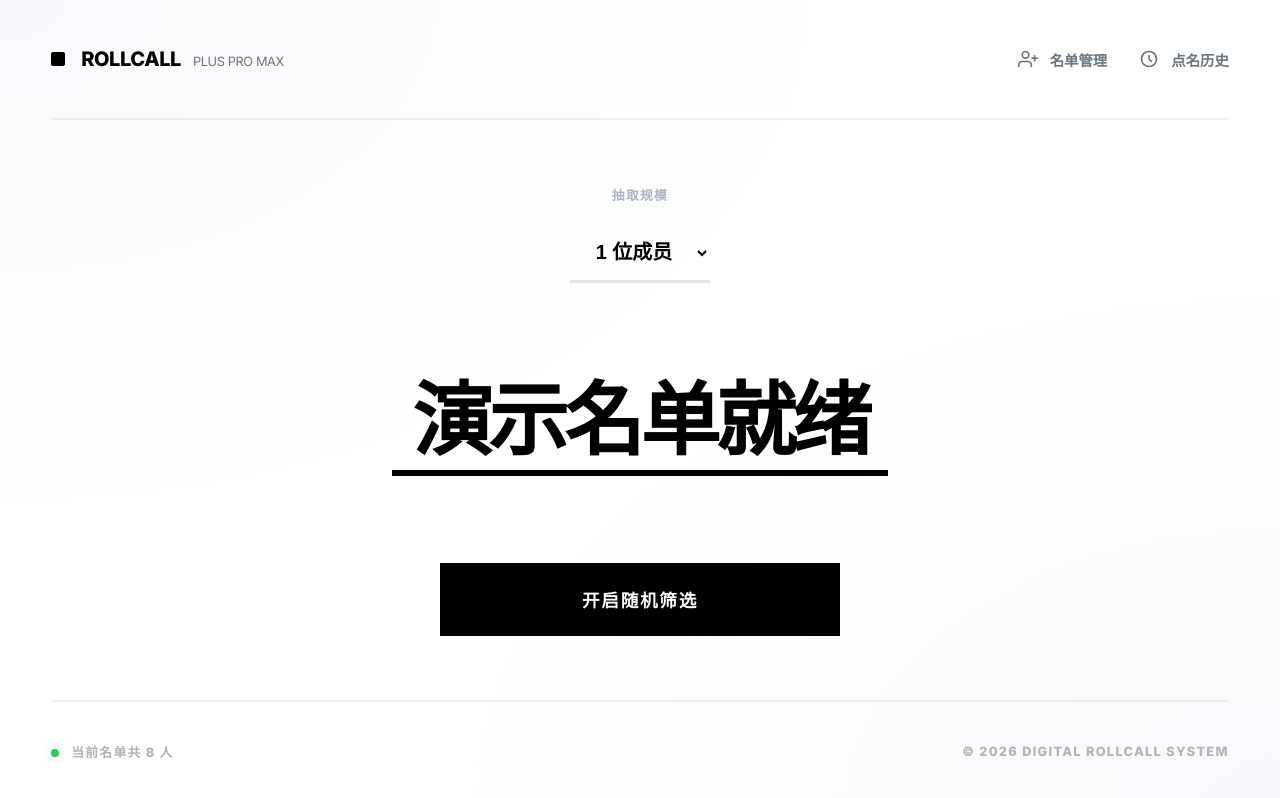
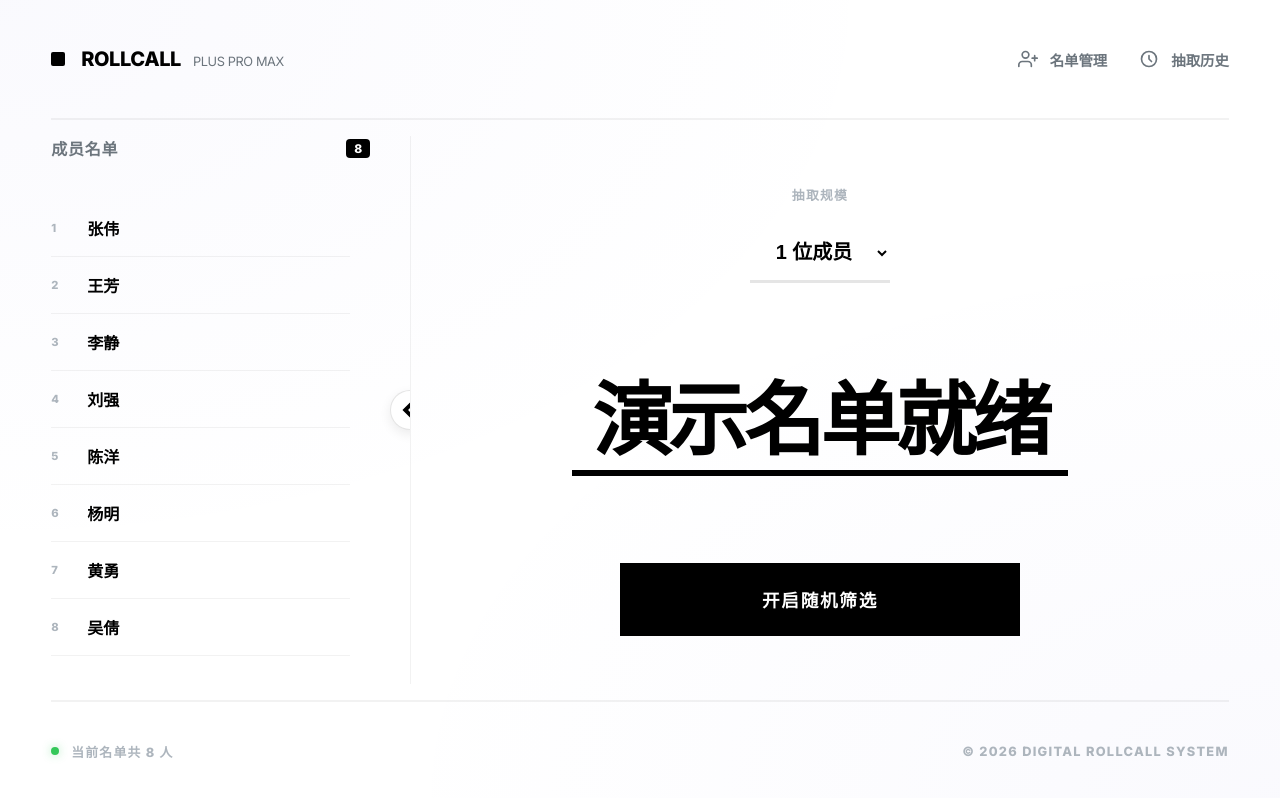
Before and after one commit to A-FreshMan-Y/RollCall, a Vue app: page / in a window 1280 px wide. Both pictures are taken after a click on the button "名单管理". Built offline with nearby package versions, Linux system fonts and the light colour scheme.

Commit message:
调整布局

```diff
--- a/src/App.vue
+++ b/src/App.vue
@@ -25,12 +25,45 @@
             <svg class="nav-icon" viewBox="0 0 24 24" fill="none" stroke="currentColor">
               <path d="M12 8v4l3 3m6-3a9 9 0 11-18 0 9 9 0 0118 0z" stroke-width="2" stroke-linecap="round"/>
             </svg>
-            <span>点名历史</span>
+            <span>抽取历史</span>
           </button>
         </div>
       </header>
 
-      <main class="workspace" :class="{ 'sidebar-open': isHistoryExpanded }">
+      <main class="workspace" :class="{
+        'right-open': isHistoryExpanded,
+        'left-open': isListExpanded
+      }">
+        <!-- 核心名单侧边栏 (左侧) -->
+        <aside class="list-sidebar">
+          <div class="sidebar-inner mirrored">
+            <header class="sidebar-head">
+              <h3>成员名单</h3>
+              <div class="header-badge">{{ names.length }}</div>
+            </header>
+
+            <div class="history-list">
+              <transition-group name="item-anim-left">
+                <div v-for="(name, idx) in names" :key="name + idx" class="list-entry">
+                  <span class="entry-index">{{ idx + 1 }}</span>
+                  <span class="entry-name">{{ name }}</span>
+                </div>
+              </transition-group>
+
+              <div v-if="names.length === 0" class="no-history">
+                <div class="blank-icon">⚠</div>
+                <p>名单当前为空</p>
+              </div>
+            </div>
+          </div>
+
+          <!-- 左侧悬浮折叠按钮 -->
+          <button class="sidebar-toggle-float left" @click="isListExpanded = false" v-if="isListExpanded" title="折叠名单">
+            <svg class="icon-sm" viewBox="0 0 24 24" fill="none" stroke="currentColor" stroke-width="2.5">
+              <path d="M15 18l-6-6 6-6" />
+            </svg>
+          </button>
+        </aside>
         <!-- 主交互区 -->
         <section class="selection-hub">
           <div class="hub-container">
@@ -48,7 +81,7 @@
 
             <!-- 展示舞台 -->
             <div class="display-stage" :class="{ 'is-rolling': isRolling }">
-              <div v-if="names.length === 0" class="empty-state">
+              <div v-if="!listLoaded" class="empty-state">
                 <h2 class="empty-title">尚未加载名单</h2>
                 <p class="empty-desc">请从右上方或下方按钮导入您的成员名单</p>
                 <button class="ghost-cta" @click="loadNames">
@@ -68,11 +101,12 @@
             </div>
 
             <!-- 动作区域 -->
-            <div v-if="names.length > 0" class="action-dock">
+            <div v-if="listLoaded" class="action-dock">
+              <template v-if="names.length > 0 || isRolling">
                 <button
                   class="prime-btn"
                   @click="startPick"
-                :disabled="names.length === 0"
+                  :disabled="names.length === 0 && !isRolling"
                 >
                   <div class="btn-inner">
                     <span v-if="!isRolling">开启随机筛选</span>
@@ -80,12 +114,26 @@
                   </div>
                   <div class="btn-progress" :style="{ width: isRolling ? '100%' : '0%' }"></div>
                 </button>
+              </template>
+              <div v-else class="exhausted-hint">
+                <p class="exhaust-msg">名单已全部抽取完毕</p>
+                <button class="ghost-cta mini" @click="loadNames">
+                  重新同步名单
+                </button>
+              </div>
             </div>
           </div>
         </section>
 
         <!-- 侧边历史记录 -->
         <aside class="history-sidebar">
+          <!-- 悬浮折叠按钮 -->
+          <button class="sidebar-toggle-float" @click="isHistoryExpanded = false" v-if="isHistoryExpanded" title="折叠历史">
+            <svg class="icon-sm" viewBox="0 0 24 24" fill="none" stroke="currentColor" stroke-width="2.5">
+              <path d="M9 18l6-6-6-6" />
+            </svg>
+          </button>
+
           <div class="sidebar-inner">
             <header class="sidebar-head">
               <h3>记录回顾</h3>
@@ -114,7 +162,7 @@
 
       <!-- 状态页脚 -->
       <footer class="footer">
-        <div class="footer-left">
+        <div class="footer-left" @click="isListExpanded = !isListExpanded" title="展开/收起成员名单">
           <span class="status-dot" :class="{ 'has-data': names.length > 0 }"></span>
           <span>当前名单共 {{ names.length }} 人</span>
         </div>
@@ -137,6 +185,8 @@ const pickCount = ref(1)
 const displayNames = ref(['准备就绪'])
 const isRolling = ref(false)
 const isHistoryExpanded = ref(false)
+const isListExpanded = ref(false)
+const listLoaded = ref(false)
 
 let timer = null
 let autoStopTimer = null
@@ -206,6 +256,8 @@ async function loadNames() {
     // 非桌面环境模拟数据
     names.value = ['张伟', '王芳', '李静', '刘强', '陈洋', '杨明', '黄勇', '吴倩']
     displayNames.value = ['演示名单就绪']
+    listLoaded.value = true
+    isListExpanded.value = true // 导入后自动展示名单
     return
   }
 
@@ -214,6 +266,8 @@ async function loadNames() {
     if (result && result.length > 0) {
       names.value = result
       displayNames.value = ['名单已同步 (' + result.length + ')']
+      listLoaded.value = true
+      isListExpanded.value = true // 导入后自动展示名单
     }
   } catch (err) {
     console.error('File load failed:', err)
@@ -372,20 +426,27 @@ body {
   height: 20px;
 }
 
-/* 工作区结构 */
+/* 工作区结构 - 三栏式 */
 .workspace {
   flex: 1;
   display: grid;
-  grid-template-columns: 1fr 0px;
+  grid-template-columns: 0px 1fr 0px;
   gap: 0;
-  padding: 2vh 0; /* 减小垂直内边距 */
+  padding: 2vh 0;
   overflow: hidden;
-  transition: grid-template-columns var(--transition-smooth);
+  transition: all var(--transition-smooth);
 }
 
-.workspace.sidebar-open {
-  grid-template-columns: 1fr var(--sidebar-width);
-  gap: 80px;
+.workspace.left-open {
+  grid-template-columns: var(--sidebar-width) 1fr 0px;
+}
+
+.workspace.right-open {
+  grid-template-columns: 0px 1fr var(--sidebar-width);
+}
+
+.workspace.left-open.right-open {
+  grid-template-columns: var(--sidebar-width) 1fr var(--sidebar-width);
 }
 
 /* 点名核心区 */
@@ -521,6 +582,12 @@ body {
   box-shadow: 0 10px 30px rgba(0,0,0,0.1);
 }
 
+.ghost-cta.mini {
+  padding: 12px 24px;
+  font-size: 0.85rem;
+  margin-top: 16px;
+}
+
 /* 主要操作按钮 */
 .action-dock {
   width: 100%;
@@ -574,22 +641,87 @@ body {
   animation: pulse 1s infinite alternate;
 }
 
+.exhausted-hint {
+  display: flex;
+  flex-direction: column;
+  align-items: center;
+  gap: 12px;
+}
+
+.exhausted-hint p.exhaust-msg {
+  color: var(--text-dim);
+  font-size: 1rem;
+  font-weight: 700;
+  letter-spacing: 0.02em;
+}
+
+/* 侧边栏悬浮按钮 */
+.sidebar-toggle-float {
+  position: absolute;
+  right: -20px;
+  top: 50%;
+  transform: translateY(-50%);
+  width: 40px;
+  height: 40px;
+  background: var(--bg-main);
+  border: 1px solid var(--border-medium);
+  border-radius: 50%;
+  display: flex;
+  align-items: center;
+  justify-content: center;
+  cursor: pointer;
+  z-index: 100;
+  box-shadow: 0 4px 12px rgba(0,0,0,0.08);
+  transition: all 0.3s cubic-bezier(0.16, 1, 0.3, 1);
+}
+
+.sidebar-toggle-float.left {
+  right: auto;
+  left: auto;
+  right: -20px; /* 逻辑调整：始终位于侧边栏与主区交界处 */
+}
+
+/* 重新定位 */
+.history-sidebar .sidebar-toggle-float {
+  left: -20px;
+  right: auto;
+}
+
+.list-sidebar .sidebar-toggle-float {
+  right: -20px;
+  left: auto;
+}
+
+.sidebar-toggle-float:hover {
+  transform: translateY(-50%) scale(1.1);
+  background: var(--text-main);
+  color: var(--bg-main);
+  border-color: var(--text-main);
+}
+
 @keyframes pulse {
   0% { opacity: 0.5; }
   100% { opacity: 1; }
 }
 
-/* 侧边历史记录 */
-.history-sidebar {
-  border-left: 2px solid var(--border-light);
+/* 统一侧边栏基础 */
+.history-sidebar, .list-sidebar {
+  border-left: 1px solid var(--border-light);
   overflow: hidden;
   opacity: 0;
   transform: translateX(40px);
   pointer-events: none;
   transition: all var(--transition-smooth);
+  position: relative;
 }
 
-.sidebar-open .history-sidebar {
+.list-sidebar {
+  border-left: none;
+  border-right: 1px solid var(--border-light);
+  transform: translateX(-40px);
+}
+
+.left-open .list-sidebar, .right-open .history-sidebar {
   opacity: 1;
   transform: translateX(0);
   pointer-events: auto;
@@ -602,11 +734,45 @@ body {
   flex-direction: column;
 }
 
+.sidebar-inner.mirrored {
+  padding-left: 0;
+  padding-right: 40px;
+}
+
 .sidebar-head {
   display: flex;
   align-items: center;
   justify-content: space-between;
   margin-bottom: 40px;
+}
+
+.header-badge {
+  background: var(--text-main);
+  color: var(--bg-main);
+  padding: 2px 8px;
+  border-radius: 4px;
+  font-size: 0.75rem;
+  font-weight: 800;
+}
+
+.list-entry {
+  padding: 16px 0;
+  border-bottom: 1px solid var(--border-light);
+  display: flex;
+  align-items: center;
+  gap: 16px;
+}
+
+.entry-index {
+  color: var(--text-muted);
+  font-size: 0.7rem;
+  font-weight: 800;
+  width: 20px;
+}
+
+.entry-name {
+  font-weight: 600;
+  color: var(--text-main);
 }
 
 .sidebar-head h3 {
@@ -691,6 +857,21 @@ body {
   letter-spacing: 0.1em;
 }
 
+.footer-left {
+  display: flex;
+  align-items: center;
+  cursor: pointer;
+  padding: 8px 16px;
+  margin-left: -16px;
+  border-radius: 8px;
+  transition: all 0.3s;
+}
+
+.footer-left:hover {
+  background: var(--border-light);
+  color: var(--text-main);
+}
+
 .status-dot {
   display: inline-block;
   width: 8px;
@@ -714,12 +895,19 @@ body {
   transform: translateY(20px);
 }
 
-.item-anim-enter-active, .item-anim-leave-active {
+.item-anim-enter-active, .item-anim-leave-active,
+.item-anim-left-enter-active, .item-anim-left-leave-active {
   transition: all 0.4s ease;
 }
+
 .item-anim-enter-from {
   opacity: 0;
   transform: translateX(20px);
+}
+
+.item-anim-left-enter-from {
+  opacity: 0;
+  transform: translateX(-20px);
 }
 
 /* 自定义滚动条 */
```
Lines whose indentation alone changed are shown as unchanged.
